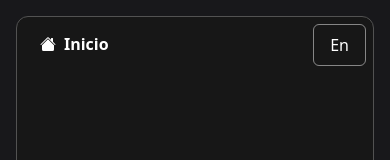
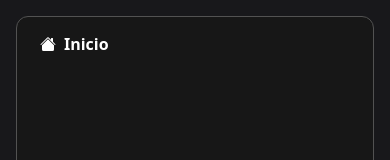
Before and after one commit to SebastianCoceres/portfolio-frontend, a Next.js app: page / in a window 390 px wide. Shown: the top 160 px of the page. Built offline with nearby package versions, Linux system fonts and the light colour scheme.

Commit message:
refactor: 💡 remove i18n and try fix safari mobile grid

```diff
--- a/components/Layout.tsx
+++ b/components/Layout.tsx
@@ -13,7 +13,7 @@ function Layout({ children }: any) {
     <main className="min-h-screen min-w-screen relative">
       <BreadCrums />
       {asPath != "/" && <DropdownMenu />}
-      {asPath == "/" && (
+      {/* {asPath == "/" && (
         <button className="text-white absolute top-6 right-6 z-10 border border-neutral-100/50 md:bg-indigo-600 xl:bg-transparent hover:bg-indigo-800 rounded-md cursor-pointer">
           {locale == "es" ? (
             <span className="block px-4 py-2" onClick={onChangeLanguage("en")}>
@@ -25,7 +25,7 @@ function Layout({ children }: any) {
             </span>
           )}
         </button>
-      )}
+      )} */}
 
       {children}
     </main>
--- a/pages/_app.tsx
+++ b/pages/_app.tsx
@@ -1,7 +1,6 @@
 import type { AppProps } from "next/app";
+import Layout from "../components/Layout";
 import "../styles/index.scss";
-import Layout from "../components/Layout";
-import { useRouter } from "next/router";
 
 function App({ Component, pageProps }: AppProps) {
   return (
--- a/pages/index.tsx
+++ b/pages/index.tsx
@@ -30,8 +30,8 @@ const Home: NextPage = () => {
         <meta name="og:title" content={title} />
         <meta name="og:description" content={description} />
       </Head>
-      <section className="min-h-screen flex flex-col p-4 lg:px-8 lg:py-16 xl:p-24 ">
-        <div className="flex-grow grid grid-cols-2 grid-rows-4 md:grid-cols-5 md:grid-rows-3 gap-2 h-[1px]">
+      <section className="h-100 min-h-screen flex flex-col p-4 lg:px-8 lg:py-16 xl:p-24 ">
+        <div className="flex-grow grid grid-cols-2 grid-rows-4 md:grid-cols-5 md:grid-rows-3 gap-2 h-100 min-h-[1px]">
           <motion.div
             initial={{ opacity: 0 }}
             animate={{ opacity: 1 }}
```
